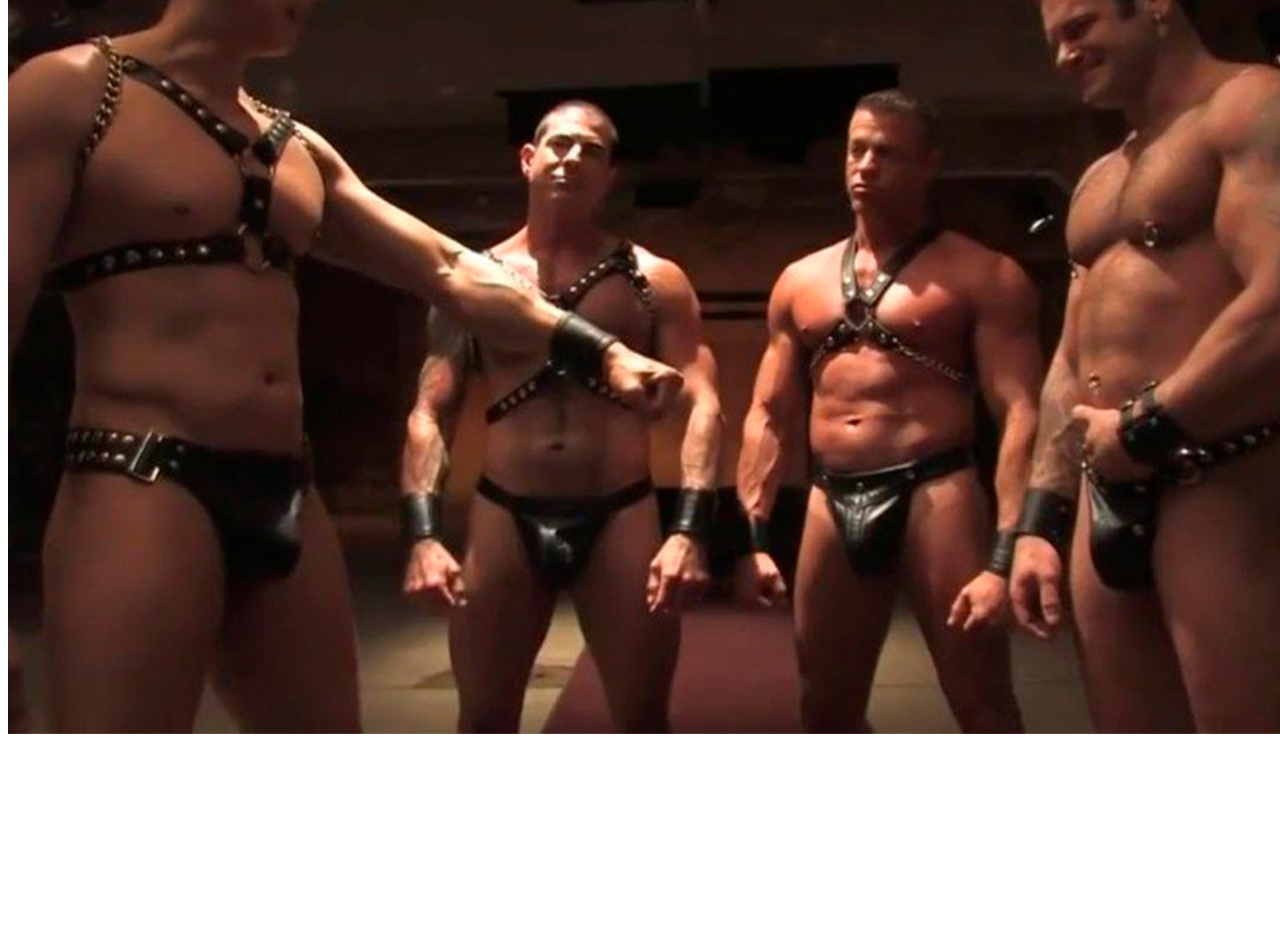
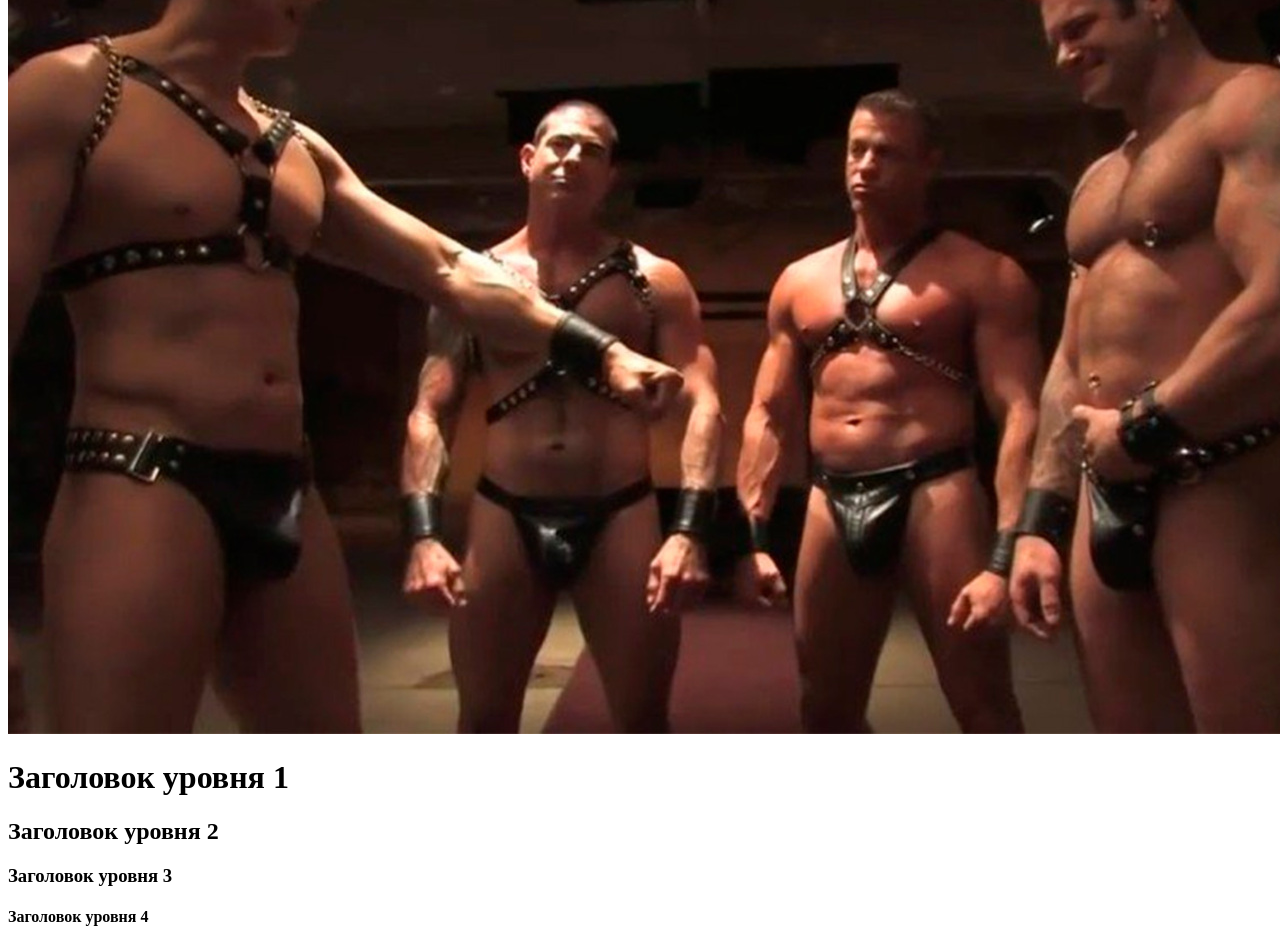
Before and after one commit to GiantLeafs/FirstRepository, a plain HTML site: page index.html in a window 1280 px wide. Shown: the part 276-1223 px from the top of the page. Before the commit the page ends 1022 px from the top, so only its background shows below. Drawn offline with Linux system fonts and the light colour scheme.

Commit message:
Update index.html

```diff
--- a/index.html
+++ b/index.html
@@ -9,5 +9,9 @@
 <body>
  <p>Hello World</p>
  <img src="1.jpg" alt="Я с коллегами">
+ <h1>Заголовок уровня 1</h1>
+ <h2>Заголовок уровня 2</h2>
+ <h3>Заголовок уровня 3</h3>
+ <h4>Заголовок уровня 4</h4>
 </body>
 </html>
```
